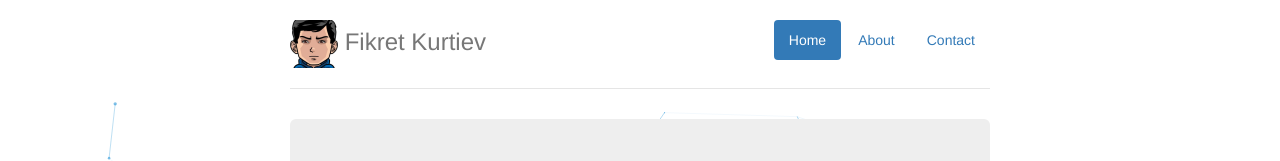
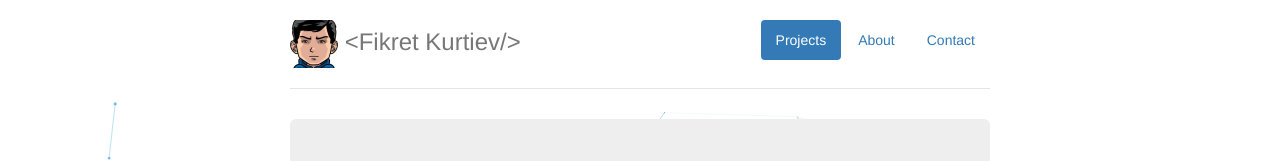
Before and after one commit to kurtiev/cv.github.io, a plain HTML site: page index.html in a window 1280 px wide. Shown: the top 161 px of the page. Drawn offline with nearby package versions, Linux system fonts and the light colour scheme.

```diff
--- a/index.html
+++ b/index.html
@@ -18,12 +18,12 @@
     <div class="header clearfix">
         <nav>
             <ul class="nav nav-pills pull-right">
-                <li role="presentation" class="active"><a href="#">Home</a></li>
+                <li role="presentation" class="active"><a href="#">Projects</a></li>
                 <li role="presentation"><a href="#">About</a></li>
                 <li role="presentation"><a href="#">Contact</a></li>
             </ul>
         </nav>
-        <h3 class="text-muted"><img src="images/useravatar.png" alt=""> Fikret Kurtiev</h3>
+        <h3 class="text-muted"><img src="images/useravatar.png" alt=""> &lt;Fikret Kurtiev&#47;&gt;</h3>
     </div>
 
     <div class="jumbotron">
```
